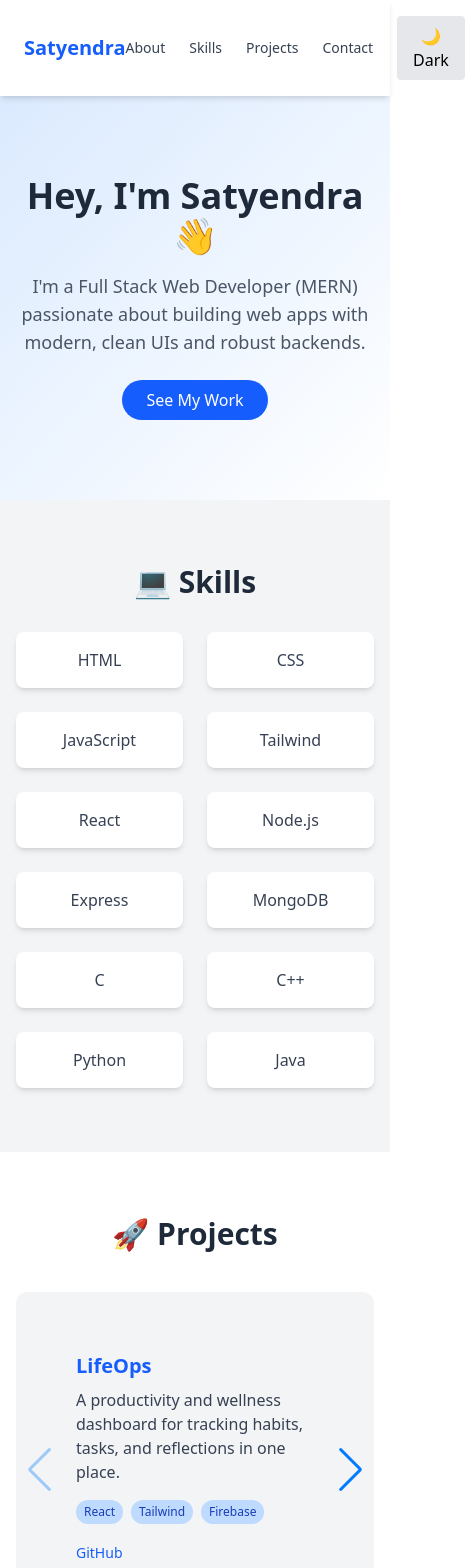
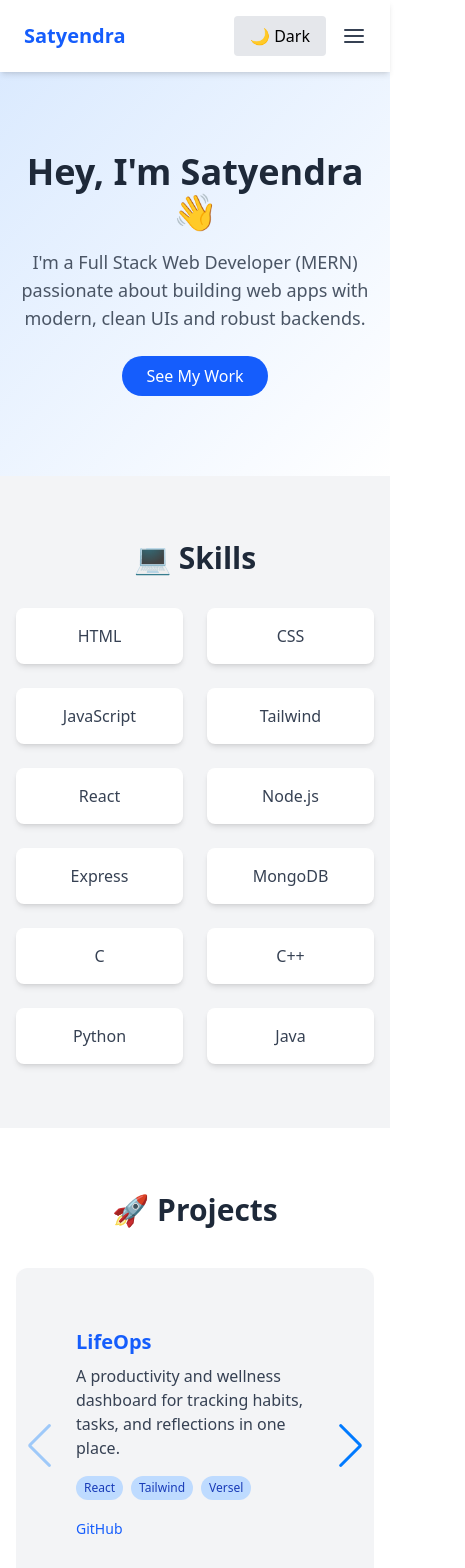
Before and after one commit to Satyendra-official/portfolio, a React (Vite) app: page / in a window 390 px wide. Shown: the top 1568 px of the page, 465 px wide, since content can reach past the window. Built offline with nearby package versions, Linux system fonts and the light colour scheme.

Commit message:
Updated Navbar, made it mobile responsive, added burger menu in it.

```diff
--- a/package.json
+++ b/package.json
@@ -16,6 +16,7 @@
     "@tailwindcss/vite": "^4.1.3",
     "react": "^19.0.0",
     "react-dom": "^19.0.0",
+    "react-icons": "^5.5.0",
     "swiper": "^11.2.6"
   },
   "devDependencies": {
--- a/src/components/Navbar.jsx
+++ b/src/components/Navbar.jsx
@@ -1,27 +1,79 @@
+import { useState } from 'react';
 import DarkModeToggle from './DarkModeToggle';
-
+import { FiMenu, FiX } from 'react-icons/fi'; // Icons for menu toggle
 
 function Navbar() {
+  const [isOpen, setIsOpen] = useState(false);
+
+  const toggleMenu = () => setIsOpen(!isOpen);
+
   return (
     <nav className="flex justify-between items-center px-6 py-4 bg-white dark:bg-gray-800 shadow-md sticky top-0 z-50">
       {/* Logo */}
       <h1 className="text-xl font-bold text-blue-600 dark:text-blue-400">Satyendra</h1>
 
-  {/* Nav Links + Toggle */}
-  <div className="flex items-center space-x-6">
+      {/* Desktop Nav */}
+      <div className="hidden md:flex items-center space-x-6">
         <ul className="flex space-x-6 text-sm font-medium text-gray-700 dark:text-gray-200">
           <li><a href="#about" className="hover:text-blue-500 dark:hover:text-blue-400">About</a></li>
           <li><a href="#skills" className="hover:text-blue-500 dark:hover:text-blue-400">Skills</a></li>
           <li><a href="#projects" className="hover:text-blue-500 dark:hover:text-blue-400">Projects</a></li>
           <li><a href="#contact" className="hover:text-blue-500 dark:hover:text-blue-400">Contact</a></li>
         </ul>
-
-    {/* Toggle Button */}
         <DarkModeToggle />
       </div>
+
+      {/* Mobile Toggle */}
+      <div className="md:hidden flex items-center space-x-4">
+        <DarkModeToggle />
+        <button onClick={toggleMenu} className="text-gray-700 dark:text-gray-200 focus:outline-none">
+          {isOpen ? <FiX size={24} /> : <FiMenu size={24} />}
+        </button>
+      </div>
+
+      {/* Mobile Nav Links */}
+      {isOpen && (
+        <div className="absolute top-16 left-0 w-full bg-white dark:bg-gray-800 md:hidden z-40 px-6 py-4 shadow-md">
+          <ul className="flex flex-col space-y-4 text-sm font-medium text-gray-700 dark:text-gray-200">
+            <li><a href="#about" onClick={toggleMenu} className="hover:text-blue-500 dark:hover:text-blue-400">About</a></li>
+            <li><a href="#skills" onClick={toggleMenu} className="hover:text-blue-500 dark:hover:text-blue-400">Skills</a></li>
+            <li><a href="#projects" onClick={toggleMenu} className="hover:text-blue-500 dark:hover:text-blue-400">Projects</a></li>
+            <li><a href="#contact" onClick={toggleMenu} className="hover:text-blue-500 dark:hover:text-blue-400">Contact</a></li>
+          </ul>
+        </div>
+      )}
     </nav>
-
   );
 }
 
 export default Navbar;
+
+
+
+// import DarkModeToggle from './DarkModeToggle';
+
+
+// function Navbar() {
+//     return (
+//       <nav className="flex justify-between items-center px-6 py-4 bg-white dark:bg-gray-800 shadow-md sticky top-0 z-50">
+//   {/* Logo */}
+//   <h1 className="text-xl font-bold text-blue-600 dark:text-blue-400">Satyendra</h1>
+
+//   {/* Nav Links + Toggle */}
+//   <div className="flex items-center space-x-6">
+//     <ul className="flex space-x-6 text-sm font-medium text-gray-700 dark:text-gray-200">
+//       <li><a href="#about" className="hover:text-blue-500 dark:hover:text-blue-400">About</a></li>
+//       <li><a href="#skills" className="hover:text-blue-500 dark:hover:text-blue-400">Skills</a></li>
+//       <li><a href="#projects" className="hover:text-blue-500 dark:hover:text-blue-400">Projects</a></li>
+//       <li><a href="#contact" className="hover:text-blue-500 dark:hover:text-blue-400">Contact</a></li>
+//     </ul>
+
+//     {/* Toggle Button */}
+//     <DarkModeToggle />
+//   </div>
+// </nav>
+
+//     );
+//   }
+
+//   export default Navbar;
--- a/src/components/Projects.jsx
+++ b/src/components/Projects.jsx
@@ -8,20 +8,20 @@ const projects = [
   {
     name: "LifeOps",
     description: "A productivity and wellness dashboard for tracking habits, tasks, and reflections in one place.",
-    tech: ["React", "Tailwind", "Firebase"],
+    tech: ["React", "Tailwind", "Versel"],
     github: "https://github.com/Satyendra-official/lifeOps",
+  },
+  {
+    name: "React Weather App",
+    description: "Real-time weather app built in React using the OpenWeatherMap API to display weather conditions dynamically.",
+    tech: ["React", "API", "Tailwind"],
+    github: "https://github.com/Satyendra-official/react-weather-app",
   },
   {
     name: "Finance Tracker (Backend)",
     description: "Backend service for tracking income and expenses. Built using Node.js and Express.",
     tech: ["Node.js", "Express", "MongoDB"],
     github: "https://github.com/Satyendra-official/finance-tracker-backend",
-  },
-  {
-    name: "React Weather App",
-    description: "Real-time weather app built in React using the OpenWeatherMap API to display weather conditions dynamically.",
-    tech: ["React", "API", "Tailwind"],
-    github: "https://github.com/Satyendra-official/react-weather-app",
   }
 ];
 
@@ -67,89 +67,3 @@ function Projects() {
 }
 
 export default Projects;
-
-
-
-
-
-// const projects = [
-//     {
-//       name: "Weather App",
-//       description: "Fetches real-time weather using APIs. Learned how to handle APIs and display data dynamically.",
-//       tech: ["HTML", "CSS", "JavaScript", "API"],
-//       github: "https://github.com/Satyendra-official/react-weather-app", // Replace with your GitHub repo link
-//       //demo: "#",   // Replace with live demo if available
-//     },
-//     {
-//       name: "Todo App",
-//       description: "Built with React using hooks for state management. Helps manage tasks with add/remove functionality.",
-//       tech: ["React", "Tailwind", "Hooks"],
-//       github: "https://github.com/Satyendra-official/react-todo-app",
-//       //demo: "#",
-//     }
-//   ];
-
-// const projects = [
-//   {
-//     name: "LifeOps",
-//     description: "A productivity and wellness dashboard for tracking habits, tasks, and reflections in one place.",
-//     tech: ["React", "Tailwind", "Firebase"],
-//     github: "https://github.com/Satyendra-official/lifeOps",
-//   },
-//   {
-//     name: "Finance Tracker (Backend)",
-//     description: "Backend service for tracking income and expenses. Built using Node.js and Express.",
-//     tech: ["Node.js", "Express", "MongoDB"],
-//     github: "https://github.com/Satyendra-official/finance-tracker-backend",
-//   },
-//   {
-//     name: "React Weather App",
-//     description: "Real-time weather app built in React using the OpenWeatherMap API to display weather conditions dynamically.",
-//     tech: ["React", "API", "Tailwind"],
-//     github: "https://github.com/Satyendra-official/react-weather-app",
-//   }
-// ];
-
-//   function Projects() {
-//     return (
-//       <section id="projects" className="py-16 px-4 dark:bg-gray-800 bg-white">
-//         <h2 className="text-3xl font-bold text-center mb-10 text-gray-800 dark:text-white">🚀 Projects</h2>
-//         <div className="max-w-5xl mx-auto grid gap-8 md:grid-cols-2">
-//           {projects.map((project, index) => (
-//             <div
-//               key={index}
-//               className="bg-gray-100 dark:bg-gray-700 rounded-xl shadow-md p-6 hover:shadow-lg transition"
-//             >
-//               <h3 className="text-xl font-semibold mb-2 text-blue-600 dark:text-blue-400">{project.name}</h3>
-//               <p className="text-gray-700 dark:text-gray-300 mb-4">{project.description}</p>
-//               <div className="flex flex-wrap gap-2 mb-4">
-//                 {project.tech.map((t, i) => (
-//                   <span key={i} className="bg-blue-200 text-blue-800 dark:text-blue-600 text-xs px-2 py-1 rounded-full">
-//                     {t}
-//                   </span>
-//                 ))}
-//               </div>
-//               <div className="flex gap-4">
-//                 <a
-//                   href={project.github}
-//                   target="_blank"
-//                   className="text-sm text-blue-600 dark:text-blue-400 hover:underline"
-//                 >
-//                   GitHub
-//                 </a>
-//                 {/* <a
-//                   href={project.demo}
-//                   target="_blank"
-//                   className="text-sm text-blue-600 hover:underline"
-//                 >
-//                   Live Demo
-//                 </a> */}
-//               </div>
-//             </div>
-//           ))}
-//         </div>
-//       </section>
-//     );
-//   }
-
-//   export default Projects;
```
Also changed, not shown: 1 other file (tests, documents, lock files or other folders). Lines whose indentation alone changed are shown as unchanged.
